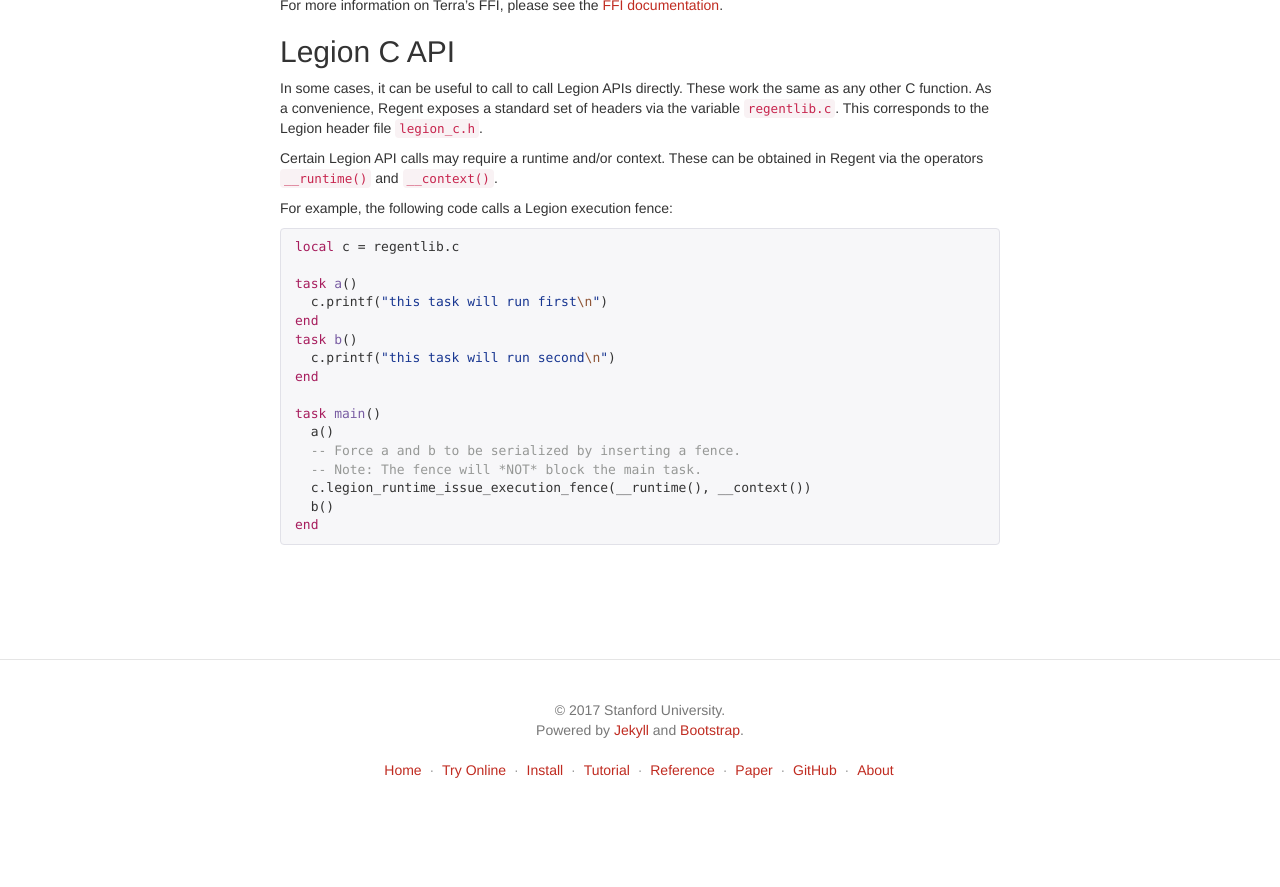
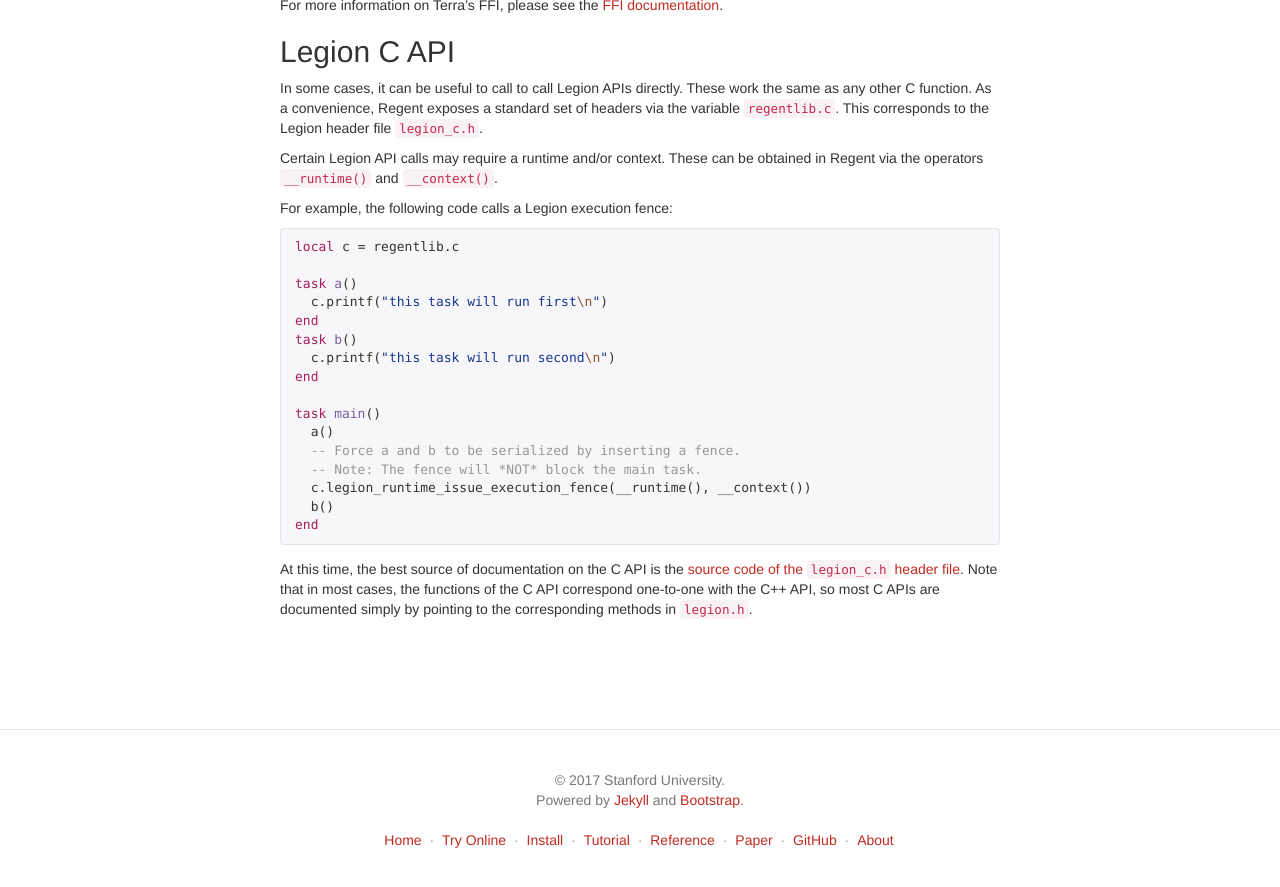
Before and after one commit to StanfordLegion/regent-lang.org, a Jekyll site: the page built from reference.md, in a window 1280 px wide and 900 px high, scrolled down 7375 px. Shown: the top 887 px of the window. Built offline with Jekyll 4.4.1, drawn with Linux system fonts in a browser that asks for light colours; nearby versions of some CDN libraries; before the commit the page ends 8205 px from its top, so only the background shows below that.

Commit message:
Add note about C API documentation.

```diff
--- a/reference.md
+++ b/reference.md
@@ -477,7 +477,7 @@ In some cases, it can be useful to call to call Legion APIs
 directly. These work the same as any other C function. As a
 convenience, Regent exposes a standard set of headers via the variable
 `regentlib.c`. This corresponds to the Legion header file
-[`legion_c.h`](https://github.com/StanfordLegion/legion/blob/master/runtime/legion/legion_c.h).
+`legion_c.h`.
 
 Certain Legion API calls may require a runtime and/or context. These
 can be obtained in Regent via the operators `__runtime()` and
@@ -503,3 +503,10 @@ task main()
   b()
 end
 {% endhighlight %}
+
+At this time, the best source of documentation on the C API is the
+[source code of the `legion_c.h` header
+file](https://github.com/StanfordLegion/legion/blob/master/runtime/legion/legion_c.h). Note
+that in most cases, the functions of the C API correspond one-to-one
+with the C++ API, so most C APIs are documented simply by pointing to
+the corresponding methods in `legion.h`.
```
